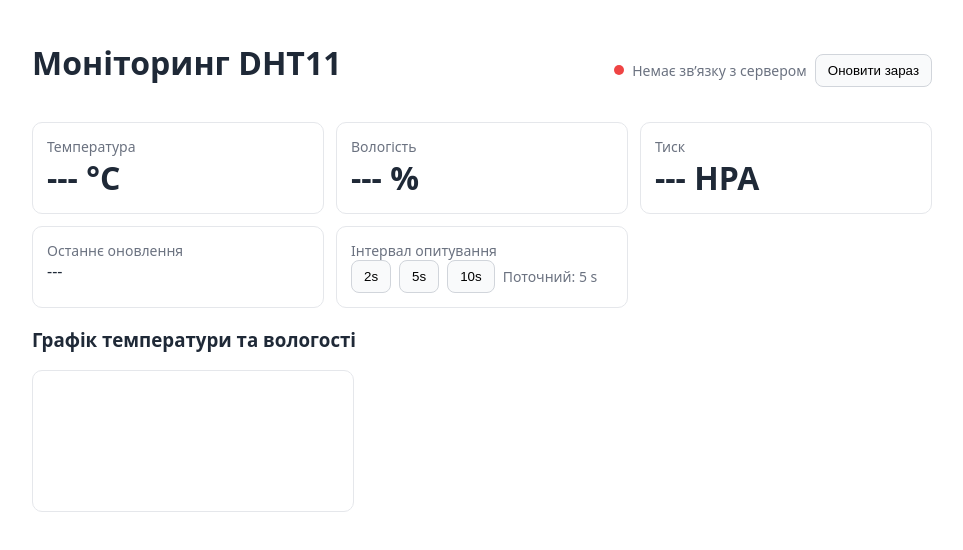
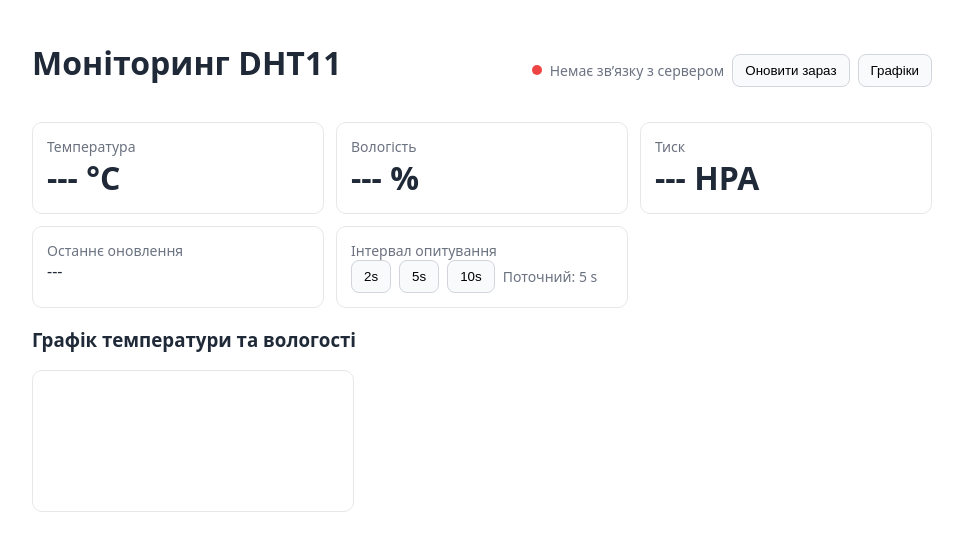
Before and after one commit to Roomiik/esp8266-vue-dth11, a website: page index.html in a window 1280 px wide. Shown: the whole page, without its empty margins (158-1121 px from the left). Drawn offline with nearby package versions, Linux system fonts and the light colour scheme; no server answers.

Commit message:
Update index.html

```diff
--- a/index.html
+++ b/index.html
@@ -35,6 +35,9 @@ canvas{background:#fff;border:1px solid #e5e7eb;border-radius:10px;padding:10px}
 <span :class="['status-dot', statusClass]"></span>
 <span class="muted">{{ statusText }}</span>
 <button @click="manualRefresh">Оновити зараз</button>
+  <a href="/charts.html">
+<button>Графіки</button>
+</a>
 </div>
 </div>
 
```
